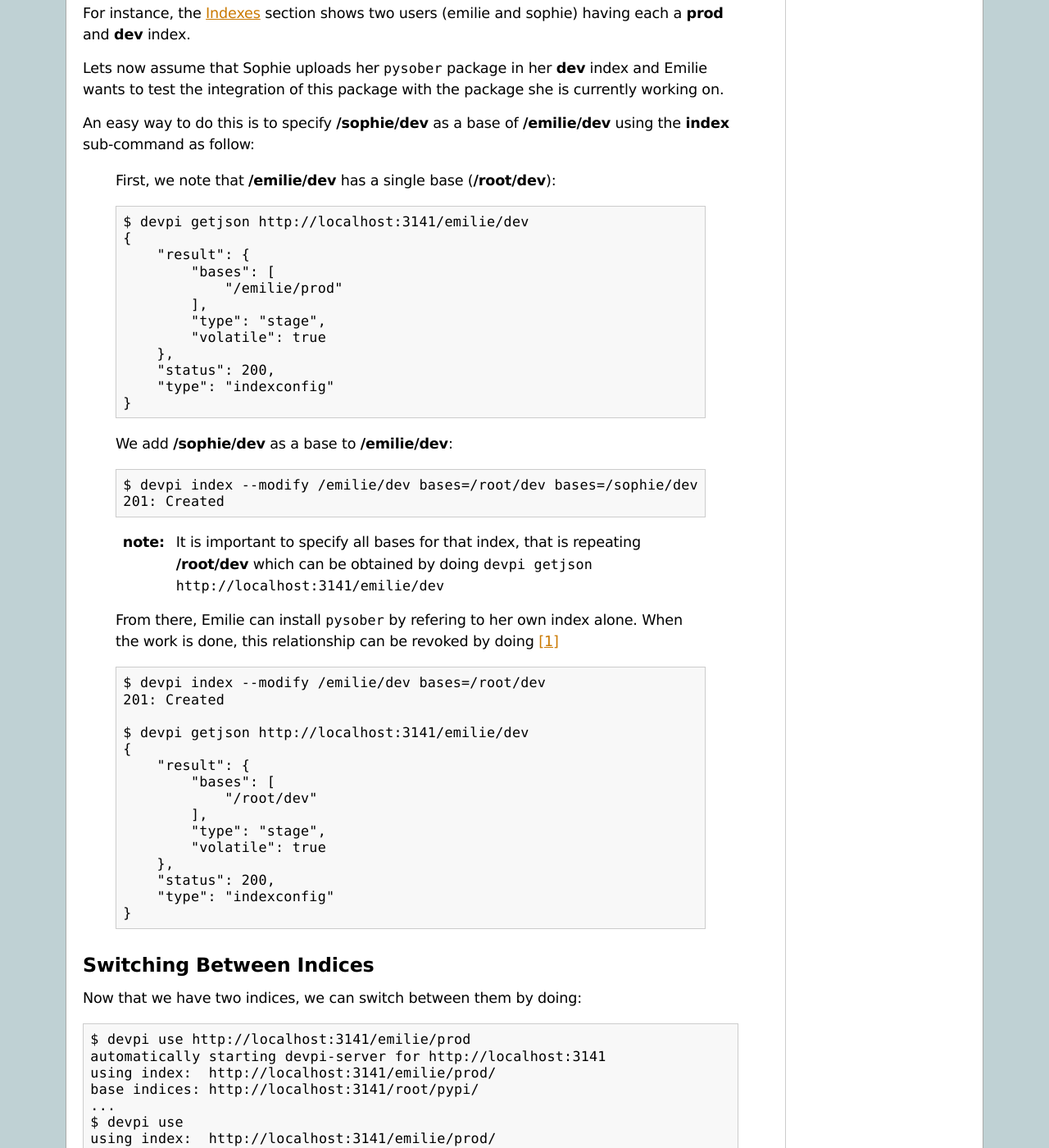
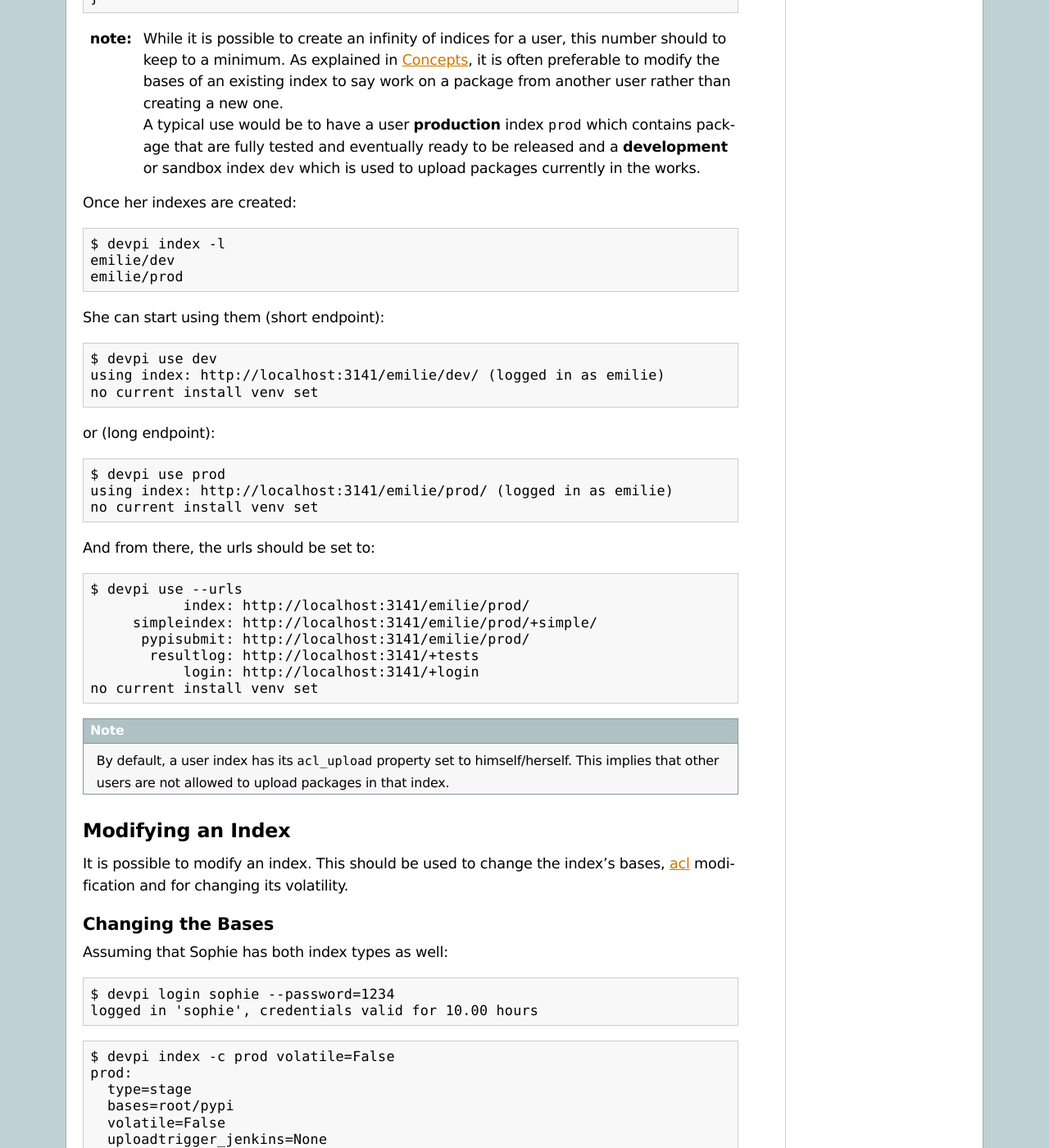
Before and after one commit to devpi/devpi, a Sphinx documentation site: the page built from doc/userman/devpi_indices.rst, in a window 1280 px wide and 1400 px high, scrolled down 2845 px. Shown: the whole window at 82% size. Built offline with Sphinx 7.4.7, drawn with Linux system fonts in a browser that asks for light colours; some of the changed text lies outside the part shown.

Commit message:
Modified the makefile to support regen for the user manual.
To regenerate the user manual, type:

$ make regen.uman-all

This will start the devpi server and regenerate the documentation based on the
order defined in USER_MAN_CHAPTERS

Modified existing documentation to "compile" properly.

```diff
--- a/doc/userman/devpi_indices.rst
+++ b/doc/userman/devpi_indices.rst
@@ -10,203 +10,281 @@ Creating, configuring and using indices
     This chapter covers index manipulation such as creation, deletion and use.
 
     :Pre-requisite: You must have logged in to a devpi server
-                    (see :ref:`label_userman_devpi_authentication_chapter` for details)
+                    (see :ref:`devpi_um_authentication_chapter` for details)
 
+.. _devpi_um_indices_use_section:
 
 "Use" sub-command
 -----------------
 
-When working with devpi, users need to make **use** of an index. The devpi client provides
-the ``use`` sub-command to achieve this purpose::
+When working with devpi, users need to make **use** of an index. The devpi
+client provides the :ref:`cmdref_use` sub-command to achieve this purpose::
 
-   $devpi use http://devpi.mydomain:3141/root/pypi
+   $ devpi use http://localhost:3141/
+   using server: http://localhost:3141/ (logged in as root)
+   not using any index ('index -l' to discover, then 'use NAME' to use one)
+   no current install venv set
 
-where ``http://devpi.mydomain:3141/root/pypi`` is the **url** to a given index defined as:
+where ``http://devpi.mydomain:3141`` is the **base url** to a given `devpi`_
+server. To use an index, users must specify an API endpoint defined as:
 
-   current API endpoints to the ones obtained from the given url. If already connected to a server,
-   you can specify '/USER/INDEXNAME' which will use the same server context. If you specify the
-   root url you will not be connected to a particular index.
+   current API endpoints to the ones obtained from the given url. If already
+   connected to a server, you can specify '/USER/INDEXNAME' which will use
+   the same server context. If you specify the root url you will not be
+   connected to a particular index.
+
+To see the :ref:`um_concept_server_end_points`, login::
+
+   $ devpi login emilie --password 1234
+   logged in 'emilie', credentials valid for 10.00 hours
+
+set the index::
+
+   $ devpi use /root/pypi
+   using index: http://localhost:3141/root/pypi/ (logged in as emilie)
+   no current install venv set
+
+and then issue::
+
+   $ devpi use --urls
+              index: http://localhost:3141/root/pypi/
+        simpleindex: http://localhost:3141/root/pypi/+simple/
+         pypisubmit: None
+          resultlog: http://localhost:3141/+tests
+              login: http://localhost:3141/+login
+   no current install venv set
 
 Creating an Index
 -----------------
 
-As explained in the previous chapter, once a new use is logged in, he or she doesn't have any index
-associated to his or her username::
+As explained in the previous chapter, once a new user is logged in,
+he or she doesn't have any index associated to his or her username::
 
    $ devpi use
-   using index:  http://localhost:3141/root/pypi/
-   base indices: http://localhost:3141
+   using index: http://localhost:3141/root/pypi/ (logged in as emilie)
    no current install venv set
-   logged in as: emilie
 
-In order to create an index, use the **index** sub-command. In the example below, we create
-our **emilie/prod** production index::
+In order to create an index, use the :ref:`cmdref_index` sub-command. In the
+example below, we create the **emilie/prod** production index::
 
-   $devpi index -c prod bases=/root/pypi volatile=False
-   201: created
+   $ devpi index -c prod volatile=False
+   prod:
+     type=stage
+     bases=root/pypi
+     volatile=False
+     uploadtrigger_jenkins=None
+     acl_upload=emilie
 
 which leads to the following::
 
    $ devpi getjson /emilie
    {
        "result": {
-           "email": "edoe@mydomain.net",
-           "indices": {
+           "email": "emilienew@gmail.com",
+           "indexes": {
                "prod": {
+                   "acl_upload": [
+                       "emilie"
+                   ],
                    "bases": [
-                       "/root/pypi"
+                       "root/pypi"
                    ],
                    "type": "stage",
+                   "uploadtrigger_jenkins": null,
                    "volatile": false
                }
            },
            "username": "emilie"
        },
-       "status": 200,
        "type": "userconfig"
    }
 
-There are two actual parameters (``bases`` and ``volatile``) which are refered in the command
-help as ``[keyvalues [keyvalues ...]]``
+Two things happened when issuing this command:
 
-Those are passed directly to the server (avoiding any client update) and define the bases (or
-parent for an index) and whether package version can be overriden (volatile). Being a production
-index, the user will want to set this to False.
+   * The index has (by default) ``/root/pypi`` as it base.
+   * The index is created as non :term:`non volatile index`
+     (``volatile=False``) which is the desired result if the index is intended
+     to be a production index.
 
-:note: While it is possible to create an infinity of indices for a user, this number should to keep
-       to a minimum. As explained in :ref:`label_userman_concepts_chapter`, it is often
-       preferable to modify the bases of an existing index to say work on a package from
-       another user rather than creating a new one.
+Emilie can then creating a development index (:term:`volatile index`) by
+specifying her ``prod`` index as follow::
 
-       A typical use would be to have a user **production** index ``prod`` which contains package that
-       are fully tested and eventually ready to be released and a **development** or sandbox index
-       ``dev`` which is used to upload packages currently in the works.
+   $ devpi index -c dev bases=/emilie/prod volatile=False
+   dev:
+     type=stage
+     bases=emilie/prod
+     volatile=False
+     uploadtrigger_jenkins=None
+     acl_upload=emilie
 
-Once an index is created, it inherits the packages from its bases::
+which has the following definition on the server side::
 
-   $ devpi use  http://localhost:3141/emilie/prod
-   using index:  http://localhost:3141/emilie/prod/
-   base indices: http://localhost:3141/root/pypi/
-   no current install venv set
-   logged in as: emilie
-
-The development index can be created using **/emilie/prod** as its base::
-
-   $ devpi index -c dev bases=/emilie/prod volatile=True
-   201: Created
-   $ devpi use  http://localhost:3141/emilie/dev
-   using index:  http://localhost:3141/emilie/dev/
-   base indices: http://localhost:3141/emilie/prod/
-   no current install venv set
-   logged in as: emilie
-
-which leads to::
-
-   devpi getjson /emilie
+   $ devpi getjson /emilie/dev
    {
        "result": {
-           "email": "edoe@mydomain.net",
-           "indices": {
-               "dev": {
-                   "bases": [
-                       "/emilie/prod"
-                   ],
-                   "type": "stage",
-                   "volatile": true
-               },
-               "prod": {
-                   "bases": [
-                       "/root/pypi"
-                   ],
-                   "type": "stage",
-                   "volatile": false
-               }
-           },
-           "username": "emilie"
+           "acl_upload": [
+               "emilie"
+           ],
+           "bases": [
+               "emilie/prod"
+           ],
+           "type": "stage",
+           "uploadtrigger_jenkins": null,
+           "volatile": false
        },
-       "status": 200,
-       "type": "userconfig"
+       "type": "indexconfig"
    }
+
+:note: While it is possible to create an infinity of indices for a user,
+       this number should to keep to a minimum. As explained in
+       :ref:`label_userman_concepts_chapter`, it is often preferable to modify
+       the bases of an existing index to say work on a package from another user
+       rather than creating a new one.
+
+       A typical use would be to have a user **production** index ``prod``
+       which contains package that are fully tested and eventually ready to
+       be released and a **development** or sandbox index ``dev`` which is
+       used to upload packages currently in the works.
+
+Once her indexes are created::
+
+   $ devpi index -l
+   emilie/dev
+   emilie/prod
+
+She can start using them (short endpoint)::
+
+   $ devpi use dev
+   using index: http://localhost:3141/emilie/dev/ (logged in as emilie)
+   no current install venv set
+
+or (long endpoint)::
+
+   $ devpi use prod
+   using index: http://localhost:3141/emilie/prod/ (logged in as emilie)
+   no current install venv set
+
+And from there, the urls should be set to::
+
+   $ devpi use --urls
+              index: http://localhost:3141/emilie/prod/
+        simpleindex: http://localhost:3141/emilie/prod/+simple/
+         pypisubmit: http://localhost:3141/emilie/prod/
+          resultlog: http://localhost:3141/+tests
+              login: http://localhost:3141/+login
+   no current install venv set
+
+.. note:: By default, a user index has its ``acl_upload`` property set to
+          himself/herself. This implies that other users are not allowed
+          to upload packages in that index.
 
 Modifying an Index
 ------------------
 
-It is possible to modify an index. This should be use to change the bases of a given index.
-For instance, the :ref:`label_userman_indices_section` section shows two users
-(emilie and sophie) having each a **prod** and **dev** index.
+It is possible to modify an index. This should be used to change the index's bases,
+:term:`acl` modification and for changing its volatility.
 
-Lets now assume that Sophie uploads her ``pysober`` package in her **dev** index and
-Emilie wants to test the integration of this package with the package she is currently
-working on.
+Changing the Bases
+^^^^^^^^^^^^^^^^^^
 
-An easy way to do this is to specify **/sophie/dev** as a base of **/emilie/dev** using
-the **index** sub-command as follow:
+Assuming that Sophie has both index types as well::
 
-   First, we note that **/emilie/dev** has a single base (**/root/dev**)::
+   $ devpi login sophie --password=1234
+   logged in 'sophie', credentials valid for 10.00 hours
 
-      $ devpi getjson http://localhost:3141/emilie/dev
-      {
-          "result": {
-              "bases": [
-                  "/emilie/prod"
-              ],
-              "type": "stage",
-              "volatile": true
-          },
-          "status": 200,
-          "type": "indexconfig"
-      }
+::
 
-   We add **/sophie/dev** as a base to **/emilie/dev**::
+   $ devpi index -c prod volatile=False
+   prod:
+     type=stage
+     bases=root/pypi
+     volatile=False
+     uploadtrigger_jenkins=None
+     acl_upload=sophie
 
-      $ devpi index --modify /emilie/dev bases=/root/dev bases=/sophie/dev
-      201: Created
+::
 
-   :note: It is important to specify all bases for that index, that is repeating **/root/dev**
-          which can be obtained by doing ``devpi getjson http://localhost:3141/emilie/dev``
+   $ devpi index -c dev bases=/sophie/prod volatile=False
+   dev:
+     type=stage
+     bases=sophie/prod
+     volatile=False
+     uploadtrigger_jenkins=None
+     acl_upload=sophie
 
-   From there, Emilie can install ``pysober`` by refering to her own index alone. When the
-   work is done, this relationship can be revoked by doing [#f1]_ ::
+Lets now assume that Sophie uploads her ``pysober`` package in her **dev**
+index and Emilie wants to test the integration of this package with the
+package she is currently working on.
 
-      $ devpi index --modify /emilie/dev bases=/root/dev
-      201: Created
+One easy way to achieve this is by modifying the ``/emilie/dev`` index's
+bases::
 
-      $ devpi getjson http://localhost:3141/emilie/dev
-      {
-          "result": {
-              "bases": [
-                  "/root/dev"
-              ],
-              "type": "stage",
-              "volatile": true
-          },
-          "status": 200,
-          "type": "indexconfig"
-      }
+   $devpi login emilie --password=1234
+   logged in 'emilie', credentials valid for 10.00 hours
 
+::
 
+   $ devpi index /emilie/dev bases=/emilie/prod,/sophie/dev
+   /emilie/dev changing bases: /emilie/prod,/sophie/dev
+   /emilie/dev:
+     type=stage
+     bases=emilie/prod,sophie/dev
+     volatile=False
+     uploadtrigger_jenkins=None
+     acl_upload=emilie
+
+:note: It is important to specify all bases for that index, that is repeating
+       **/emilie/prod** which can be obtained by doing::
+
+          $ devpi index /emilie/dev
+
+From there, Emilie can install ``pysober`` by refering to her own index alone. When the
+work is done, this relationship can be revoked by doing::
+
+   $ devpi index /emilie/dev bases=/emilie/prod
+   /emilie/dev changing bases: /emilie/prod
+   /emilie/dev:
+     type=stage
+     bases=emilie/prod
+     volatile=False
+     uploadtrigger_jenkins=None
+     acl_upload=emilie
+::
+
+   $ devpi index /emilie/dev
+   /emilie/dev:
+     type=stage
+     bases=emilie/prod
+     volatile=False
+     uploadtrigger_jenkins=None
+     acl_upload=emilie
+
+Modifying the ACL
+^^^^^^^^^^^^^^^^^
 
 Switching Between Indices
 -------------------------
 
 Now that we have two indices, we can switch between them by doing::
 
-   $ devpi use http://localhost:3141/emilie/prod
-   automatically starting devpi-server for http://localhost:3141
-   using index:  http://localhost:3141/emilie/prod/
-   base indices: http://localhost:3141/root/pypi/
-   ...
+   $ devpi use /emilie/prod
+   using index: http://localhost:3141/emilie/prod/ (logged in as emilie)
+   no current install venv set
+
+::
    $ devpi use
-   using index:  http://localhost:3141/emilie/prod/
-   base indices: http://localhost:3141/root/pypi/
-   ...
-   $ devpi use http://localhost:3141/emilie/dev
-   using index:  http://localhost:3141/emilie/dev/
-   base indices: http://localhost:3141/emilie/prod/
-   ...
+   using index: http://localhost:3141/emilie/prod/ (logged in as emilie)
+   no current install venv set
+
+::
+   $ devpi use /emilie/dev
+   using index: http://localhost:3141/emilie/dev/ (logged in as emilie)
+   no current install venv set
+
+::
    $ devpi use
-   using index:  http://localhost:3141/emilie/dev/
-   base indices: http://localhost:3141/emilie/prod/
+   using index: http://localhost:3141/emilie/dev/ (logged in as emilie)
+   no current install venv set
 
 Deleting an Index
 -----------------
@@ -216,33 +294,43 @@ Deleting an Index
 In the example below, we create a "bad" index and delete it::
 
    $ devpi index -c oups bases=/emilie/prod volatile=True
+   oups:
+     type=stage
+     bases=emilie/prod
+     volatile=True
+     uploadtrigger_jenkins=None
+     acl_upload=emilie
+
+::
 
    $ devpi getjson /emilie/oups
    {
        "result": {
+           "acl_upload": [
+               "emilie"
+           ],
            "bases": [
-               "/emilie/prod"
+               "emilie/prod"
            ],
            "type": "stage",
+           "uploadtrigger_jenkins": null,
            "volatile": true
        },
-       "status": 200,
        "type": "indexconfig"
    }
 
+::
    $ devpi index --delete /emilie/oups
-   201: index emilie/oups deleted
+   index deleted: /emilie/oups
 
+::
    $ devpi use
-   GET http://localhost:3141/emilie/oups/+api
-   404: index emilie/oups does not exist
+   using index: http://localhost:3141/emilie/dev/ (logged in as emilie)
+   no current install venv set
 
-
+::
    $ devpi getjson /emilie/oups
-   {
-       "status": 200
-   }
+   GET http://localhost:3141/emilie/oups
+   404 Not Found: no such stage
 
 .. rubric:: Footnotes
-
-.. [#f1] Make sure that you specify all bases needed with the ``--modify`` option.
```
Also changed, not shown: other parts of doc/userman/devpi_indices.rst (+2 -2 lines), doc/userman/devpi_commands.rst (+17 -4 lines), doc/userman/devpi_concepts.rst (+9 -2 lines), doc/userman/devpi_misc.rst (+7 -9 lines), doc/userman/devpi_user.rst (+88 -49 lines), 1 other file.
